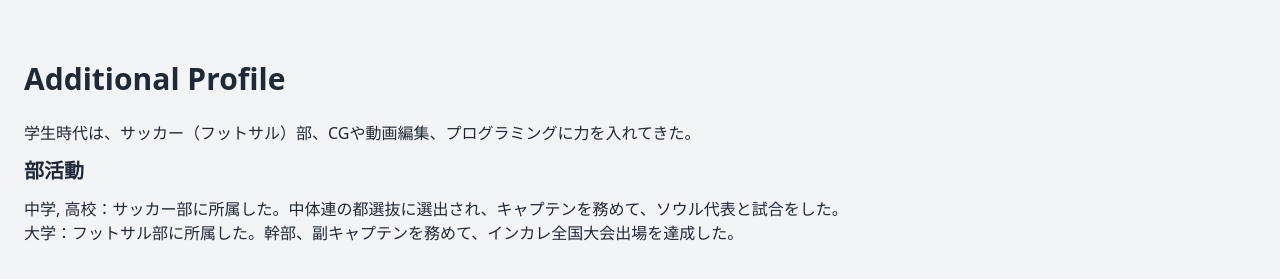
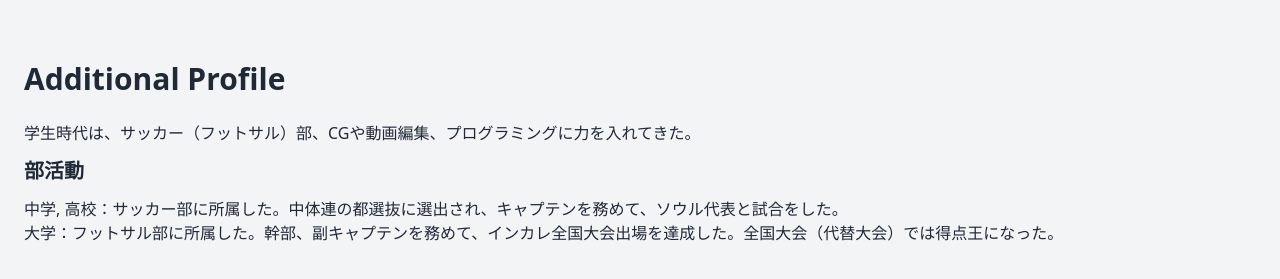
Before and after one commit to SuperHiroki/profile, a plain HTML site: page index.html in a window 1280 px wide. Shown: the part 4650-4929 px from the top of the page. Drawn offline with nearby package versions, Linux system fonts and the light colour scheme.

Commit message:
additional

```diff
--- a/index.html
+++ b/index.html
@@ -518,7 +518,7 @@
             <p>学生時代は、サッカー（フットサル）部、CGや動画編集、プログラミングに力を入れてきた。</p>
             <h3 class="text-xl font-semibold my-3">部活動</h2>
             <p>中学, 高校：サッカー部に所属した。中体連の都選抜に選出され、キャプテンを務めて、ソウル代表と試合をした。</p>
-            <p>大学：フットサル部に所属した。幹部、副キャプテンを務めて、インカレ全国大会出場を達成した。</p>
+            <p>大学：フットサル部に所属した。幹部、副キャプテンを務めて、インカレ全国大会出場を達成した。全国大会（代替大会）では得点王になった。</p>
         </section>
 
     </div>
```
